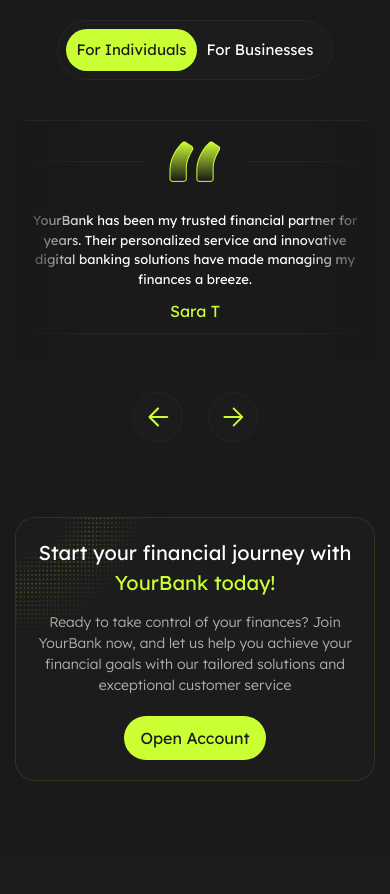
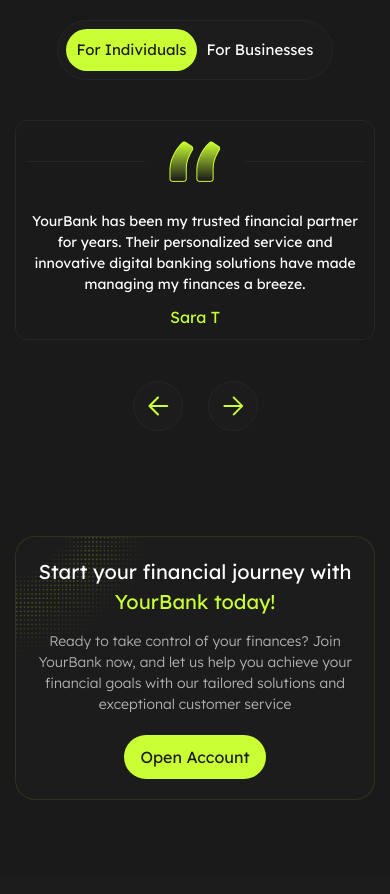
Before and after one commit to R4AYA4R/BankLanding, a React (Create React App) app: page / in a window 390 px wide. Shown: the part 8086-8980 px from the top of the page. Built offline with nearby package versions, Linux system fonts and the light colour scheme.

Commit message:
fixed slider gradient

```diff
--- a/src/components/SectionTestimonials.jsx
+++ b/src/components/SectionTestimonials.jsx
@@ -7,8 +7,8 @@ import { useRef } from 'react';
 import { useIsOnScreen } from '../hooks/useIsOnScreen';
 
 const SectionTestimonials = () => {
-    const testimonialsRef=useRef();
-    const onScreen=useIsOnScreen(testimonialsRef);
+    const testimonialsRef = useRef();
+    const onScreen = useIsOnScreen(testimonialsRef);
     return (
         <section id="testimonials" ref={testimonialsRef} className={onScreen.testimonialsIntersecting ? 'sectionTestimonials sectionTestimonials--active' : 'sectionTestimonials'}>
             <div className="container">
@@ -34,11 +34,11 @@ const SectionTestimonials = () => {
                             }}
                             loop={true}
                             breakpoints={{
-                                320:{
-                                    slidesPerView:1
+                                320: {
+                                    slidesPerView: 1
                                 },
-                                620:{
-                                    slidesPerView:3
+                                855: {
+                                    slidesPerView: 3
                                 }
                             }}
                         >
@@ -102,8 +102,6 @@ const SectionTestimonials = () => {
                                     <img src="BankLanding/images/sectionTestimonials/Icon (1).png" alt="" className="navigation__prev-img" />
                                 </div>
                             </div>
-                            <div className="slider__gradientBlock1"></div>
-                            <div className="slider__gradientBlock2"></div>
                         </Swiper>
                     </div>
                 </div>
--- a/src/index.css
+++ b/src/index.css
@@ -592,7 +592,6 @@ a{
 }
 .swiper {
   max-width: 100%;
-  height: 322px;
   position: relative;
   z-index: 1;
 }
@@ -602,7 +601,7 @@ a{
   background-color: #262626;
 }
 .swiperSlide__inner{
-  padding: 0 10px;
+  padding: 0 60px;
   text-align: center;
 }
 .swiperSlide__topline{
@@ -613,9 +612,9 @@ a{
   margin-bottom: 50px;
 }
 .swiperSlide__text{
-  font-size: 18px;
+  font-size: 16px;
   font-weight: 400;
-  margin-bottom: 50px;
+  margin-bottom: 20px;
   text-align: center;
   max-width: 404px;
 }
@@ -658,26 +657,6 @@ a{
   border-radius: 100px;
   background-color: #1C1C1C;
   cursor:pointer;
-}
-.slider__gradientBlock1{
-  height: 340px;
-  width: 556px;
-  position: absolute;
-  left: 0;
-  bottom: 0;
-  background:linear-gradient(to left,rgba(25,25,25,0),rgba(25,25,25,1) );
-  background:-moz-linear-gradient(to right,rgba(25,25,25,0),rgba(25,25,25,1) );
-  z-index: 2;
-}
-.slider__gradientBlock2{
-  height: 340px;
-  width: 556px;
-  position: absolute;
-  right: 0;
-  bottom: 0;
-  background:linear-gradient(to right,rgba(25,25,25,0),rgba(25,25,25,1) );
-  background:-moz-linear-gradient(to right,rgba(25,25,25,0),rgba(25,25,25,1) );
-  z-index: 2;
 }
 .sectionJourney{
   padding-bottom: 150px;
@@ -1124,10 +1103,6 @@ a{
     padding: 10px 18px;
     font-size: 16px;
   }
-  .slider__gradientBlock2,
-  .slider__gradientBlock1{
-    width: 400px;
-  }
   .swiperSlide__text{
     margin-bottom: 40px;
     font-size: 16px;
@@ -1306,11 +1281,10 @@ a{
   }
   .swiperSlide__text{
     margin-bottom: 20px;
-    font-size: 15px;
-  }
-  .slider__gradientBlock2,
-  .slider__gradientBlock1{
-    width: 230px;
+    font-size: 14px;
+  }
+  .swiperSlide__inner{
+    padding: 0 50px;
   }
   .slider__navigation-prev,
   .slider__navigation-next{
@@ -1461,9 +1435,6 @@ a{
   .swiperSlide__inner{
     padding: 0 5px;
   }
-  .swiperSlide__text{
-    font-size: 13px;
-  }
   .sectionProducts__info-title{
     font-size: 32px;
   }
@@ -1474,14 +1445,15 @@ a{
   .btnInfo__text2{
     font-size: 15px;
   }
-  .slider__gradientBlock2,
-  .slider__gradientBlock1{
-    width: 170px;
-  }
   .slider__navigation-next,
   .slider__navigation-prev{
     padding: 7px;
   }
+  .slider__navigation-next,
+  .slider__navigation-prev{
+    bottom: 70px;
+  }
+
   .sectionJourney__inner{
     gap: 50px;
     padding: 30px;
@@ -1724,26 +1696,9 @@ a{
     border-radius: 12px;
   }
   .slider__navigation{
-    margin-top: 20px;
-  }
-  .slider__navigation{
     max-width: 125px;
     margin: 0 auto;
-    margin-top: 20px;
-  }
-  .slider__gradientBlock2,
-  .slider__gradientBlock1{
-    width: 20%;
-  }
-  .slider__gradientBlock2{
-    height: 240px;
-    bottom: 81px;
-    right: 0;
-  }
-  .slider__gradientBlock1{
-    height: 240px;
-    bottom: 81px;
-    left: 0;
+    margin-top: 100px;
   }
   .sectionJourney__inner{
     flex-direction: column;
@@ -1868,9 +1823,6 @@ a{
   .swiperSlide__text{
     margin-bottom: 10px;
   }
-  .slider__navigation{
-    margin-top: 30px;
-  }
   .sectionTestimonials .sectionProducts__info{
     margin-bottom: 40px;
   }
```
